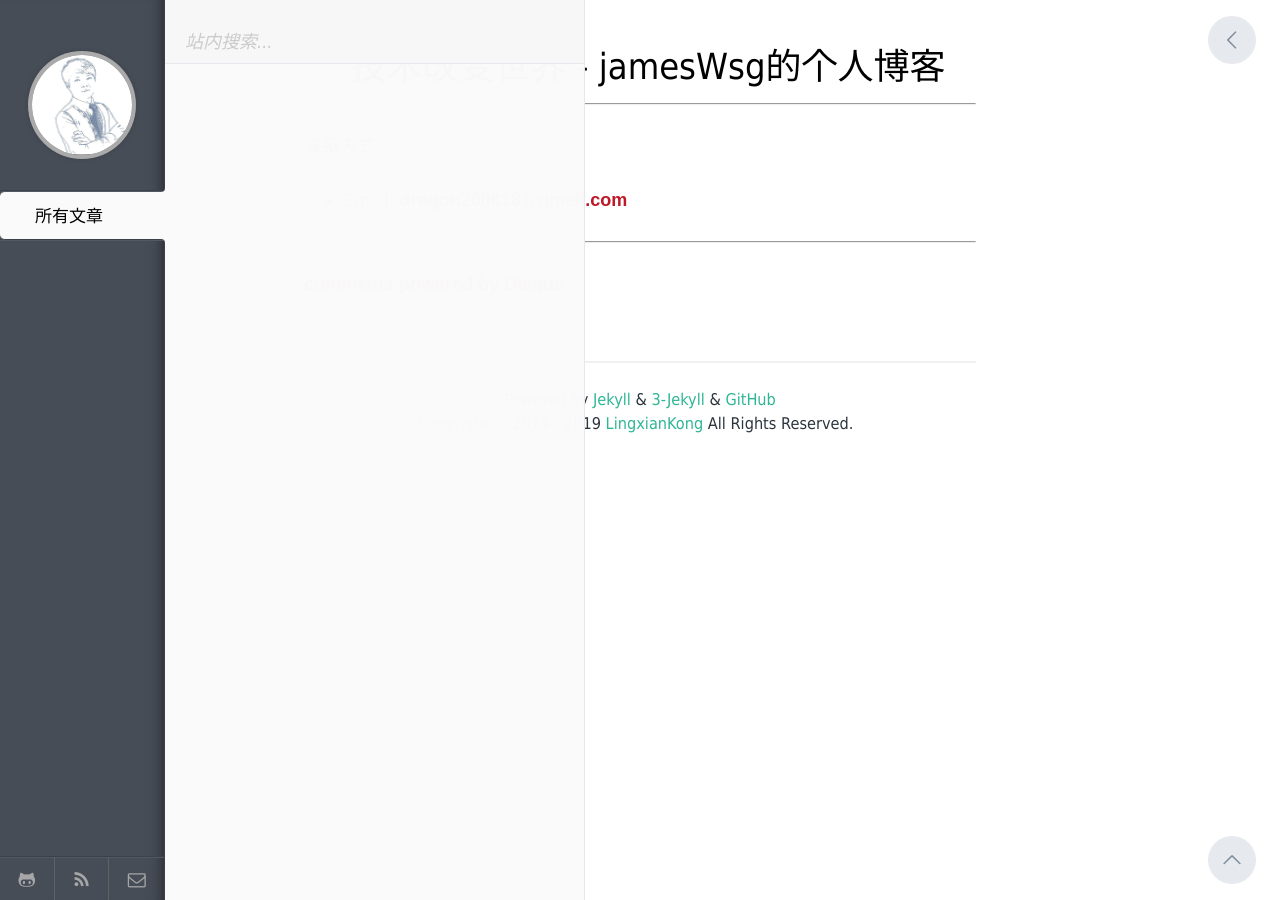
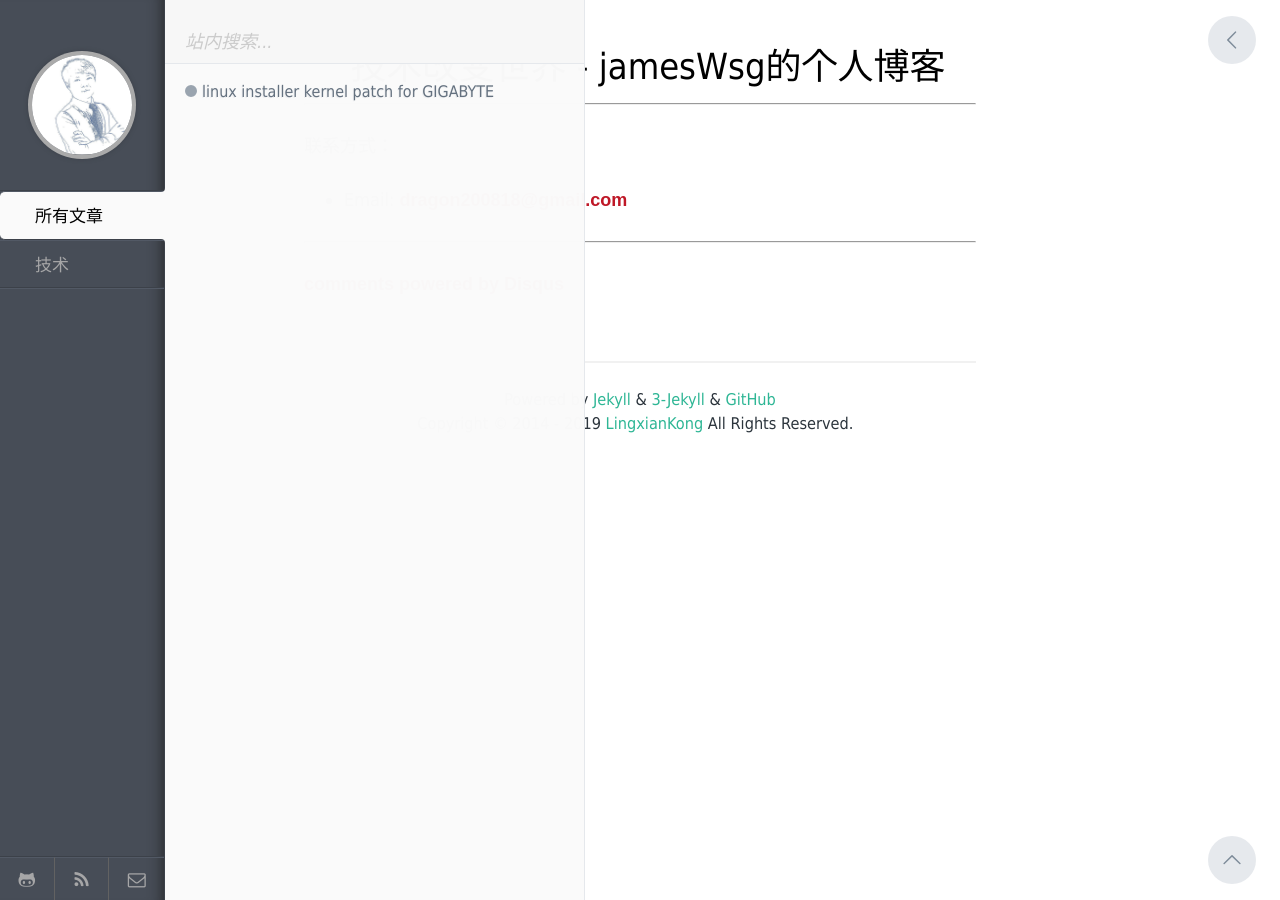
Before and after one commit to jamesWsg/jamesWsg.github.io, a Jekyll site: the page built from index.md, in a window 1280 px wide. Built offline with Jekyll 4.4.1, drawn with Linux system fonts in a browser that asks for light colours; comment, search, counter and statistics services are not loaded.

Commit message:
add tag for firt blog

```diff
--- a/_posts/技术/linux installer kernel patch.md
+++ b/_posts/技术/2019-07-03-linux-installer-kernel-patch.md
@@ -1,3 +1,8 @@
+---
+layout: post
+title: linux installer kernel patch for GIGABYTE
+category: 技术
+---
 
 
 # 背景
```
Also changed, not shown: 1 other file.
